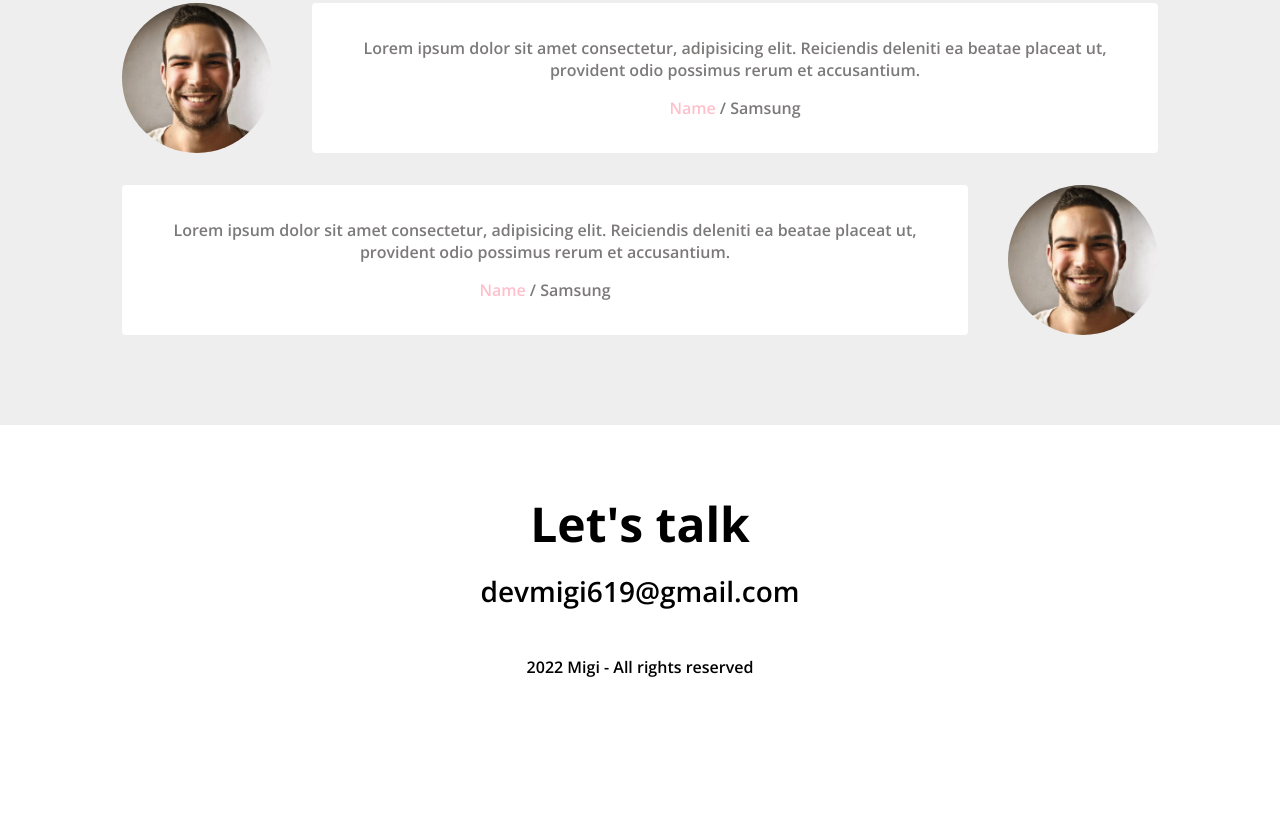
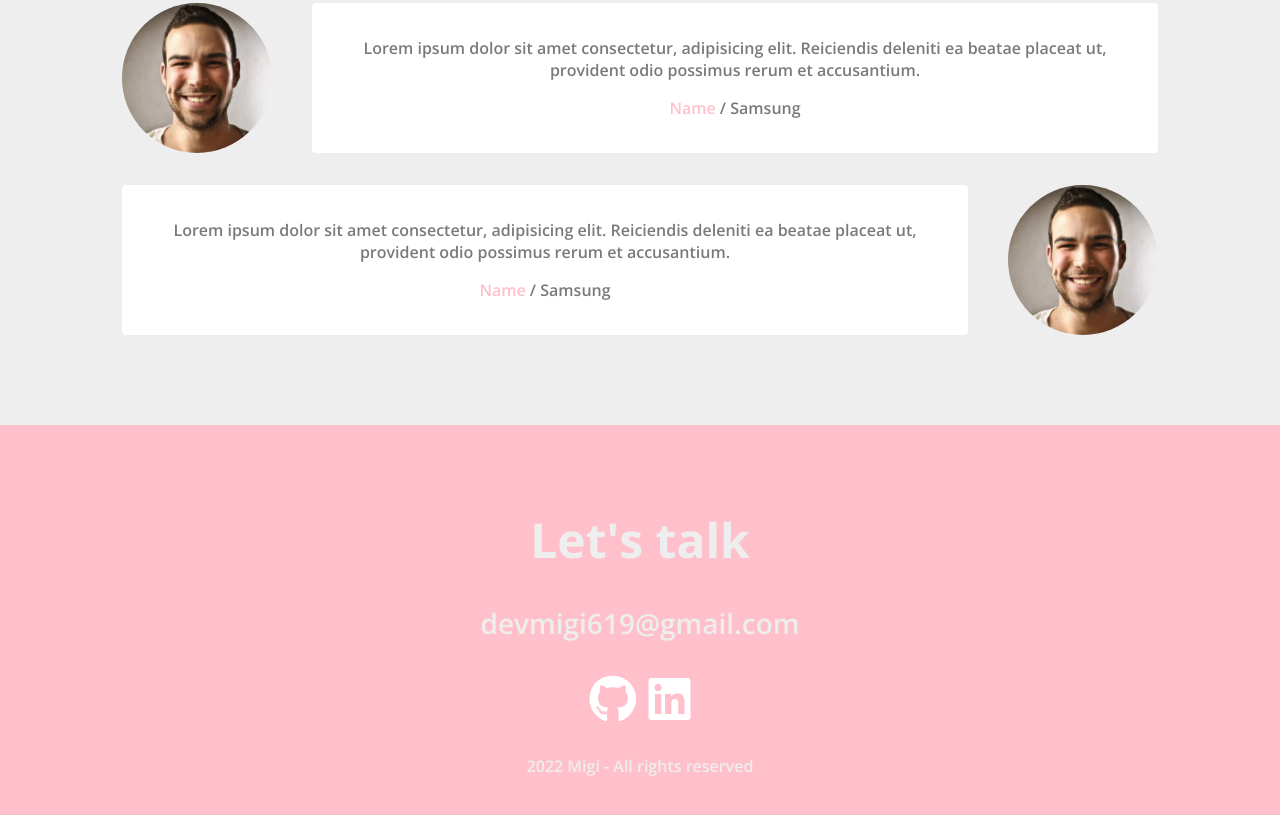
Before and after one commit to devmigi619/portfolio, a plain HTML site: page index.html in a window 1280 px wide. Shown: the part 3258-4073 px from the top of the page. Before the commit the page ends 4002 px from the top, so only its background shows below. Drawn offline with nearby package versions, Linux system fonts and the light colour scheme.

Commit message:
CSS: Contact

```diff
--- a/style.css
+++ b/style.css
@@ -417,3 +417,31 @@ h3{
 .testimonial__speech-bubble a {
     color: var(--color-pink);
 }
+
+/* Contact */
+#contact {
+    background-color: var(--color-pink);
+}
+
+.contact__title, .contact__email, .contact__rights {
+    color: var(--color-light-white);
+}
+
+.contact__title {
+    margin: 32px 0;
+}
+
+.contact__links {
+    font-size: var(--font-large);
+    margin: 24px 0;
+}
+
+.contact__links i {
+    transition: all var(--animation-duration) ease-in;
+}
+
+.contact__links i:hover {
+    transform: scale(1.1);
+    color: var(--color-yellow);
+
+}
```
